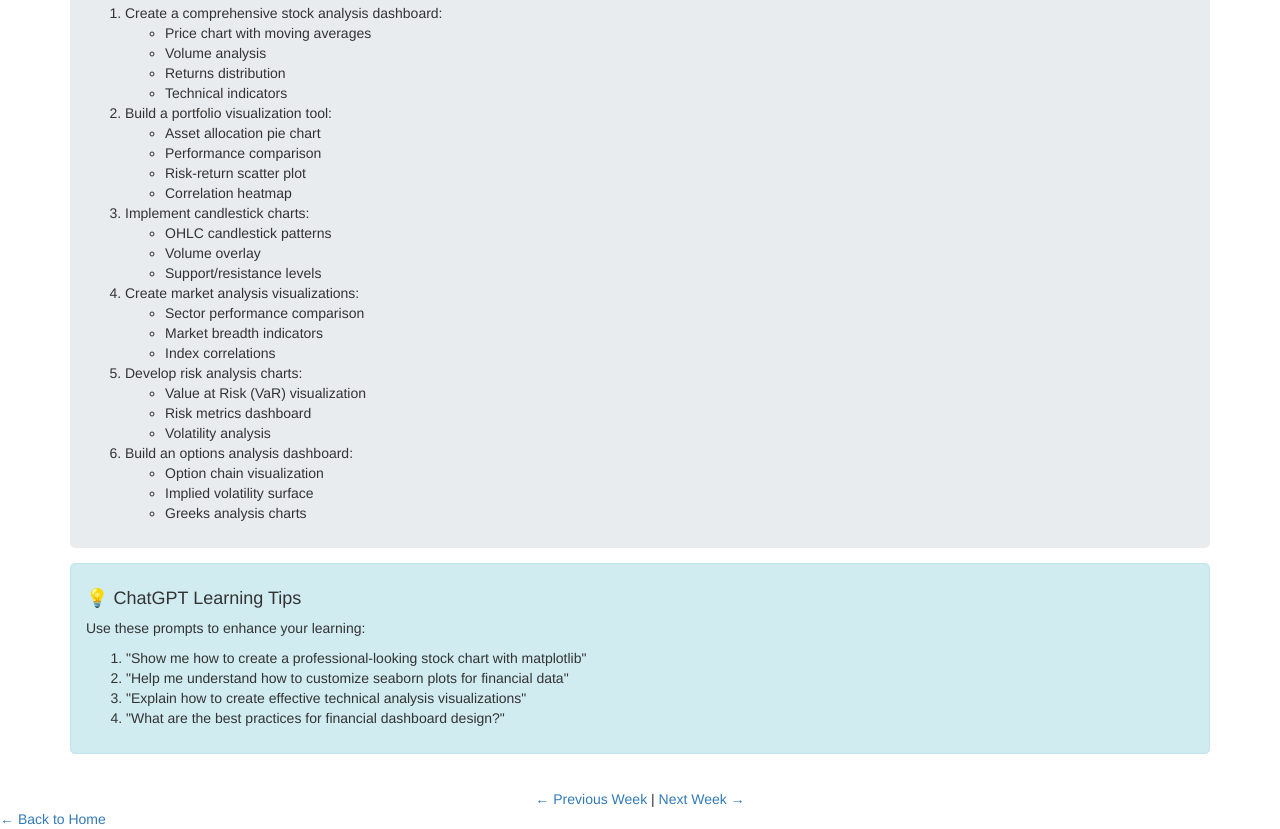
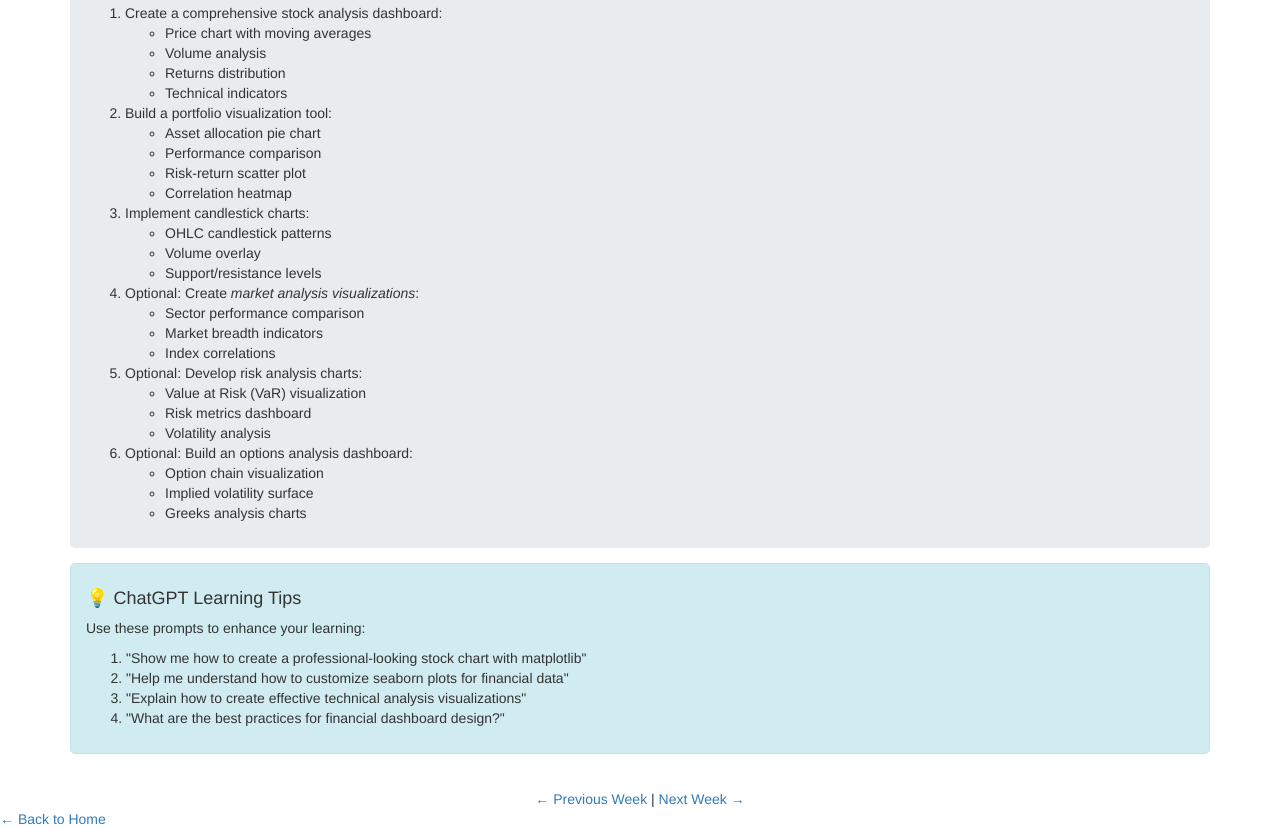
Before and after one commit to CinderZhang/FinnData, a plain HTML site: page week7.html in a window 1280 px wide. Shown: the part 2158-2987 px from the top of the page. Drawn offline with nearby package versions, Linux system fonts and the light colour scheme.

Commit message:
Update week7.html
make some exercise optional

```diff
--- a/week7.html
+++ b/week7.html
@@ -190,21 +190,21 @@ plt.show()</pre>
                         <li>Support/resistance levels</li>
                     </ul>
                 </li>
-                <li>Create market analysis visualizations:
+                <li>Optional: Create <i>market analysis visualizations</i>:
                     <ul>
                         <li>Sector performance comparison</li>
                         <li>Market breadth indicators</li>
                         <li>Index correlations</li>
                     </ul>
                 </li>
-                <li>Develop risk analysis charts:
+                <li>Optional: Develop risk analysis charts:
                     <ul>
                         <li>Value at Risk (VaR) visualization</li>
                         <li>Risk metrics dashboard</li>
                         <li>Volatility analysis</li>
                     </ul>
                 </li>
-                <li>Build an options analysis dashboard:
+                <li>Optional: Build an options analysis dashboard:
                     <ul>
                         <li>Option chain visualization</li>
                         <li>Implied volatility surface</li>
```
